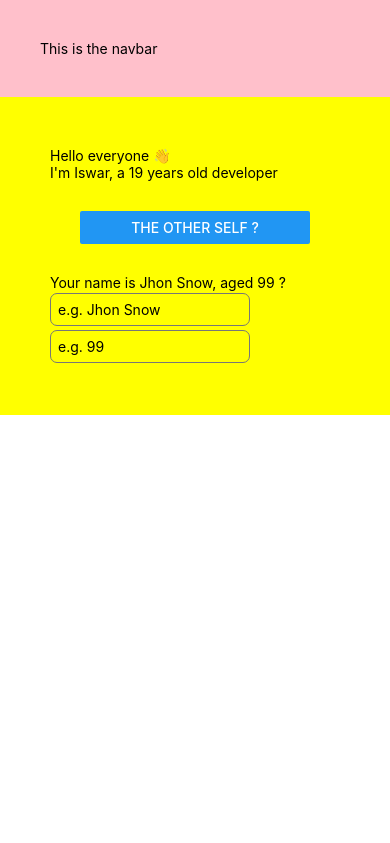
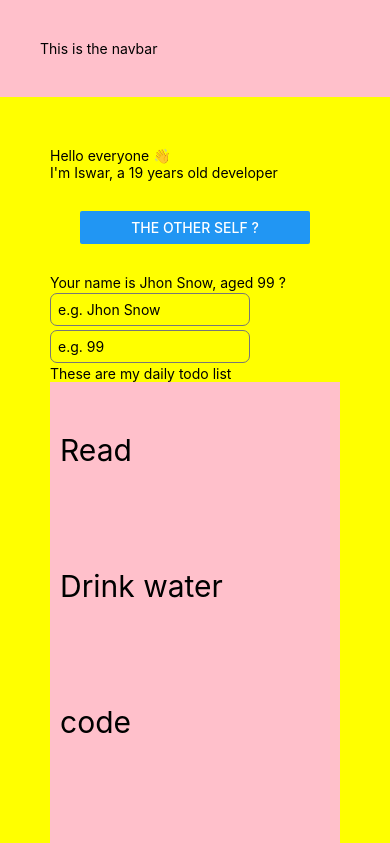
Before and after one commit to iswarmondal/react-native-app, a React Native app: screen / in a window 390 px wide. Shown: the top 843 px of the page. Built offline with nearby package versions, Linux system fonts and the light colour scheme.

Commit message:
List and ScrollView

```diff
--- a/App.js
+++ b/App.js
@@ -1,6 +1,6 @@
 import { StatusBar } from 'expo-status-bar';
 import { useState } from 'react';
-import { StyleSheet, Text, View, Button, TextInput } from 'react-native';
+import { StyleSheet, Text, View, Button, TextInput, ScrollView } from 'react-native';
 
 
 export default function App() {
@@ -12,9 +12,11 @@ export default function App() {
   const [person, setPreson] = useState({name: 'Iswar', age: 19});
   const [username, setUsername] = useState("Jhon Snow")
   const [userage, setUserage] = useState('99')
+  const [tasks, setTasks] = useState(['Read', 'Drink water', 'code', 'play the guitar', 'eat'])
 
   return (
     <View style={styles.container}>
+      <ScrollView>
       <View style={styles.navbar}>
         <Text>This is the navbar</Text>
       </View>
@@ -38,7 +40,17 @@ export default function App() {
         keyboardType='numeric'
         onChangeText={val=>setUserage(val)}
         />
+
+        <Text>These are my daily todo list</Text>
+        <View>
+          {
+            tasks.map((item, index)=>(
+              <Text style={styles.tasks} key={index}>{item}</Text>
+            ))
+          }
+        </View>
       </View>
+      </ScrollView>
     </View>
   );
 }
@@ -68,5 +80,11 @@ const styles = StyleSheet.create({
     width: 200,
     padding: 7,
     marginVertical: 2
+  },
+  tasks:{
+    paddingVertical: 50,
+    backgroundColor: 'pink',
+    paddingHorizontal: 10,
+    fontSize: 30,
   }
 });
```
